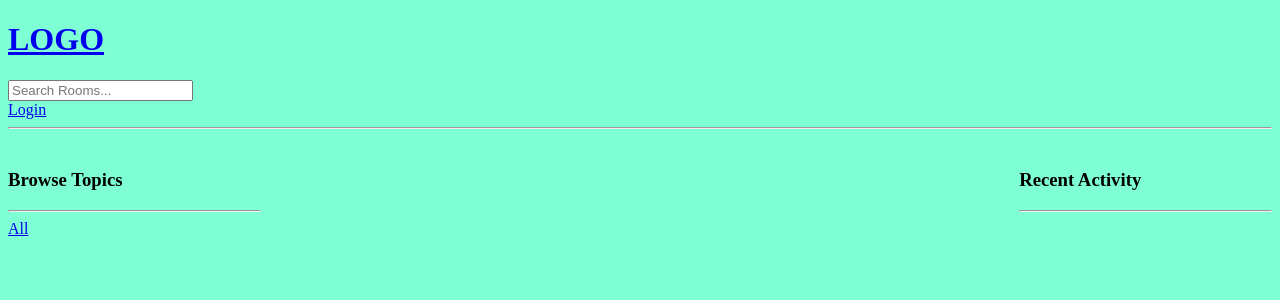
After one commit to Jayzeen/class_chat_backend, a Django app: template base/templates/base/profile.html in a window 1280 px wide. The commit adds this page. Shown: the top 300 px of the page. Run offline with Django 3.2, Linux system fonts and the light colour scheme; the template is opened without the code that fills it, so the values that code supplies are empty.

Commit message:
User Profile Added

```diff
--- a/base/forms.py
+++ b/base/forms.py
@@ -5,3 +5,4 @@
     class Meta:
         model = Room
         fields = '__all__'
+        exclude = ['host', 'participants']
--- a/base/templates/base/activity_component.html
+++ b/base/templates/base/activity_component.html
@@ -2,7 +2,9 @@
 <hr>
 {% for activity in activity_messages %}
     <div>
-        <small>@{{ activity.user}}  {{activity.created|timesince }}</small>
+        <small><a href="{% url 'user-profile' activity.user.id %}">@{{ activity.user}}</a>
+            {{activity.created|timesince }}
+        </small>
         <small>Replied to "{{ activity.room }}"</small>
 
         <p>{{activity}}</p>
--- a/base/templates/base/feed_component.html
+++ b/base/templates/base/feed_component.html
@@ -2,7 +2,7 @@
     {% for room in rooms  %}
     <div>
         <hr>
-        <span>@{{room.host.username}}</span>
+        <span><a href="{% url 'user-profile' room.host.id %}">@{{room.host.username}}</a></span>
         <h5>
             {{room.id}} -- <a href="{% url 'room' room.id %}">{{room.name}}</a>
 
--- /dev/null
+++ b/base/templates/base/profile.html
@@ -0,0 +1,22 @@
+{% extends 'main.html' %}
+
+{% block content %}
+
+<style>
+    .profile_container {
+        display: grid;
+        grid-template-columns: 1fr 3fr 1fr;
+    }
+</style>
+
+<h1>{{user.username}}</h1>
+
+<div class="profile_container">
+    <div>{% include 'base/topics_component.html' %}</div>
+
+    <div>{% include 'base/feed_component.html' %}</div>
+
+    <div>{% include 'base/activity_component.html' %}</div>
+</div>
+
+{% endblock content %}
--- a/base/urls.py
+++ b/base/urls.py
@@ -8,6 +8,7 @@
 
     path('', views.home, name="home"),
     path('room/<str:pk>/', views.room, name="room"),
+    path('profile/<str:pk>/', views.userProfile, name="user-profile"),
 
     path('create-room/', views.createRoom, name="create-room"),
     path('update-room/<str:pk>/', views.updateRoom, name="update-room"),
--- /dev/null
+++ b/static/styles/main.css
@@ -0,0 +1,3 @@
+body {
+    background-color: aquamarine;
+}
--- a/studybuddy/settings.py
+++ b/studybuddy/settings.py
@@ -109,6 +109,10 @@
 
 STATIC_URL = "static/"
 
+STATICFILES_DIRS =[
+    BASE_DIR / 'static'
+]
+
 # Default primary key field type
 # https://docs.djangoproject.com/en/4.2/ref/settings/#default-auto-field
 
--- a/templates/main.html
+++ b/templates/main.html
@@ -1,9 +1,11 @@
 <!DOCTYPE html>
+{% load static %}
 <html lang="en">
 <head>
     <meta charset="UTF-8">
     <meta http-equiv="X-UA-Compatible" content="IE=edge">
     <meta name="viewport" content="width=device-width, initial-scale=1.0">
+    <link rel="stylesheet" type="text/css" media="screen" href="{% static 'styles/main.css' %}">
     <title>Class Chat</title>
 </head>
 
@@ -20,6 +22,7 @@
         </ul>
     {% endif %}
 
+
     {% block content %}
 
     {% endblock  %}
```
Also changed, not shown: base/views.py (+13 -1 lines), static/images/background.jpg (added), 1 other file.
